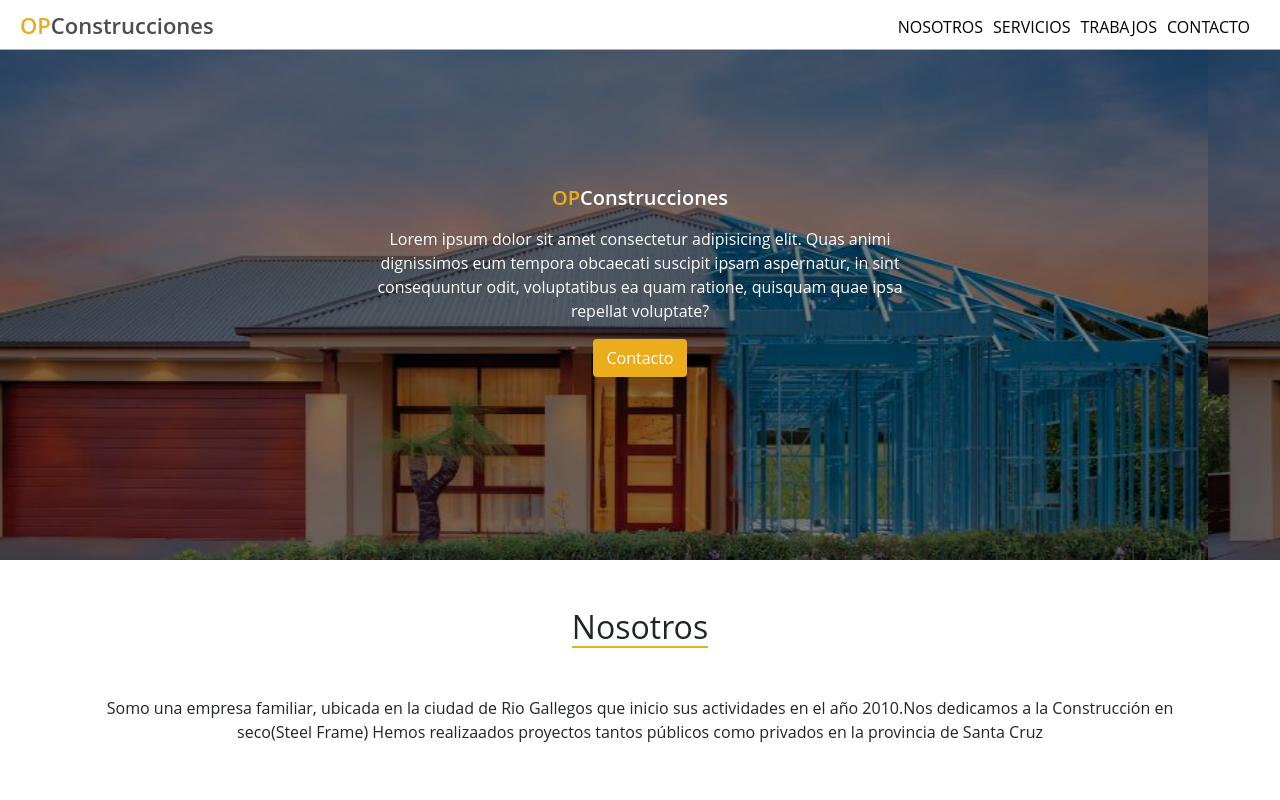
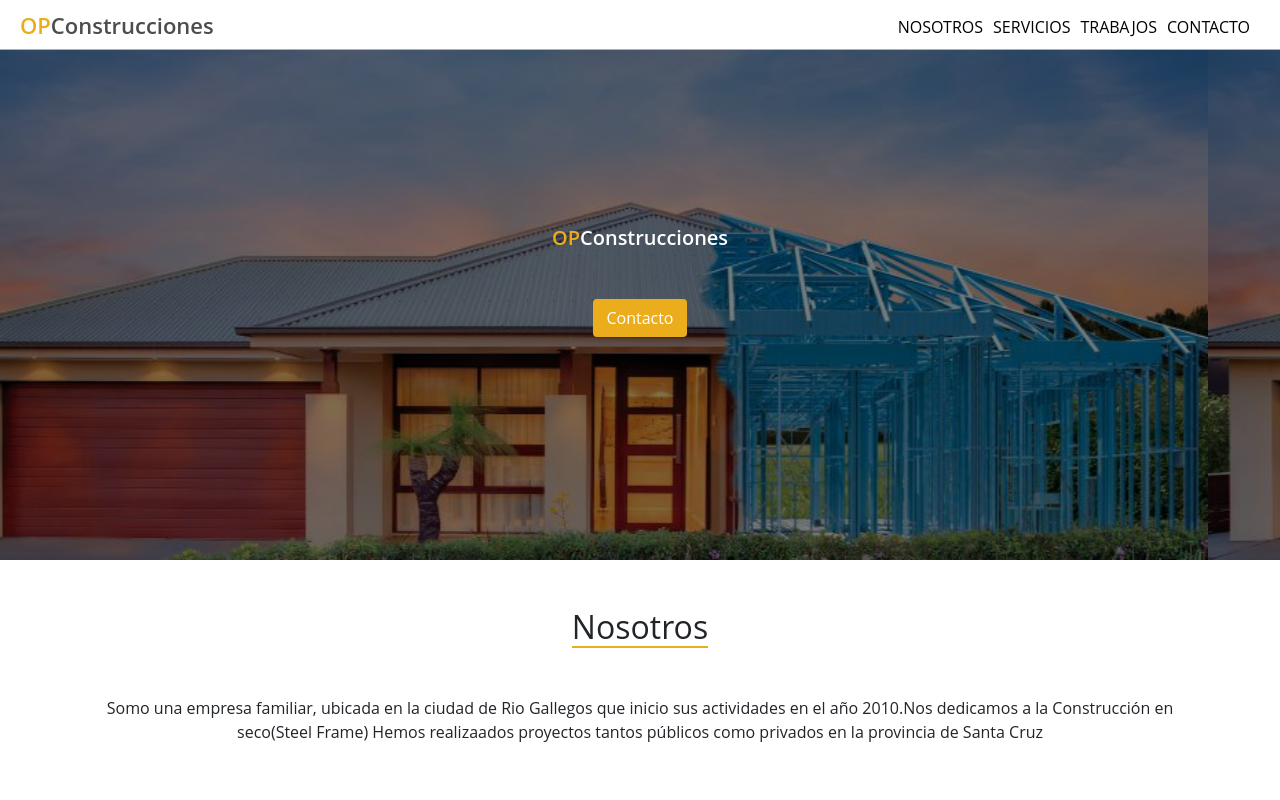
Before and after one commit to Nicoposa1/OPConstrucciones, a website: page index.html in a window 1280 px wide. Shown: the top 800 px of the page. Drawn offline with nearby package versions, Linux system fonts and the light colour scheme.

Commit message:
arreglos en el main

```diff
--- a/assets/styles/style.css
+++ b/assets/styles/style.css
@@ -134,6 +134,9 @@ body{
   text-decoration: none;
   color: white;
 }
+.OPCLogo{
+  margin-bottom: 3em;
+}
 
 .bg-light{
   background-color: white;
@@ -165,6 +168,7 @@ body{
 #carousel .overlay .row{
   height: 100%;
 }
+
 
 
 /* Nosotros */
--- a/index.html
+++ b/index.html
@@ -64,10 +64,7 @@
                   <div class="OPCLogo">
                     <img class="" src="assets/images/OPConstruccionesWhite.svg" alt="OP Construcciones Logo" >
                   </div>
-                  <p class="mt-3">
-                  Lorem ipsum dolor sit amet consectetur adipisicing elit. Quas animi dignissimos eum tempora obcaecati suscipit ipsam aspernatur, in sint consequuntur odit, voluptatibus ea quam ratione, quisquam quae ipsa repellat voluptate?
-                  </p>
-                  <button type="button" class=" btn btn-OPC"><a href="#Contacto">Contacto</a></button>
+                  <button type="button" class=" btn btn-OPC mt-10"><a href="#Contacto">Contacto</a></button>
                 </div>
               </div>
             </div>
```
